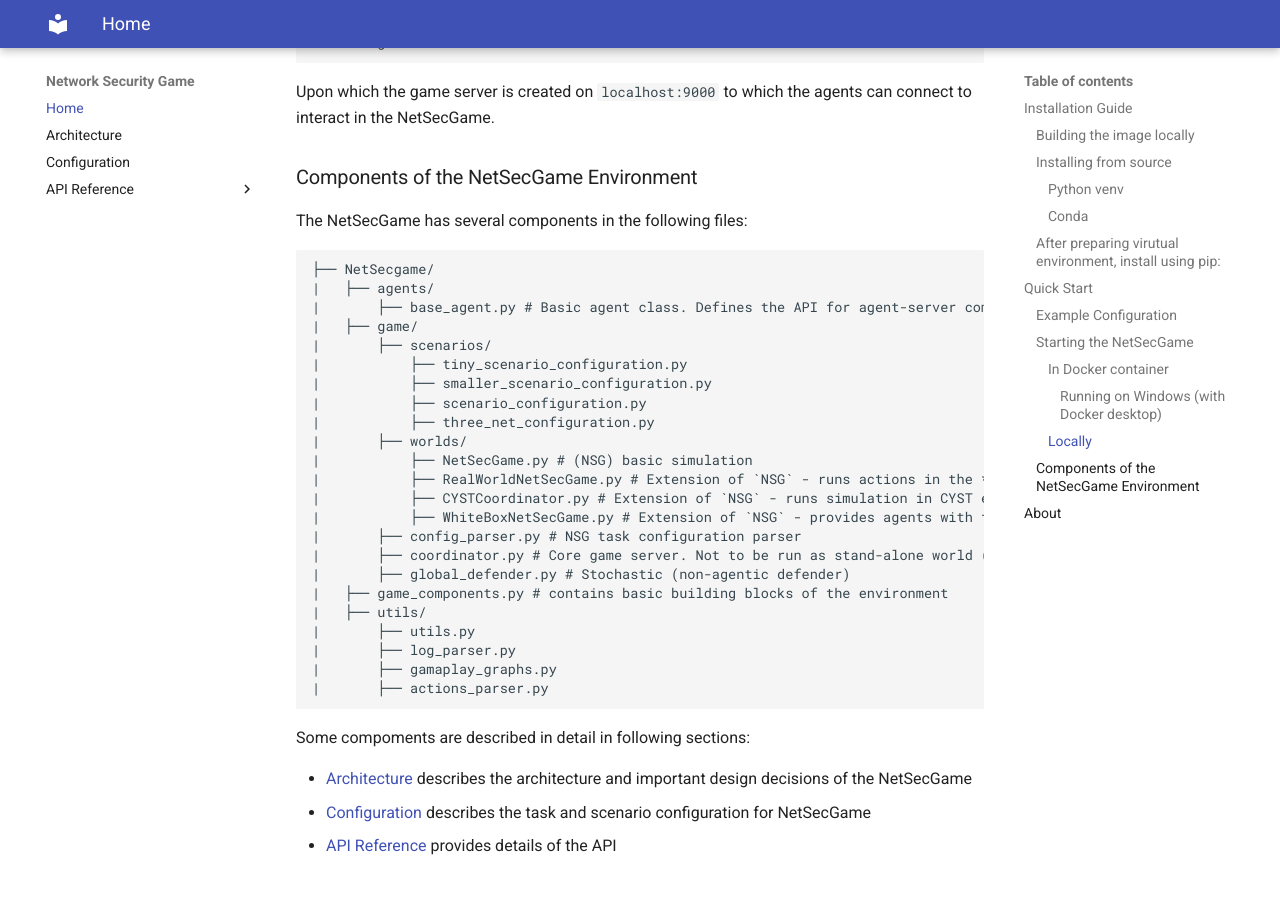
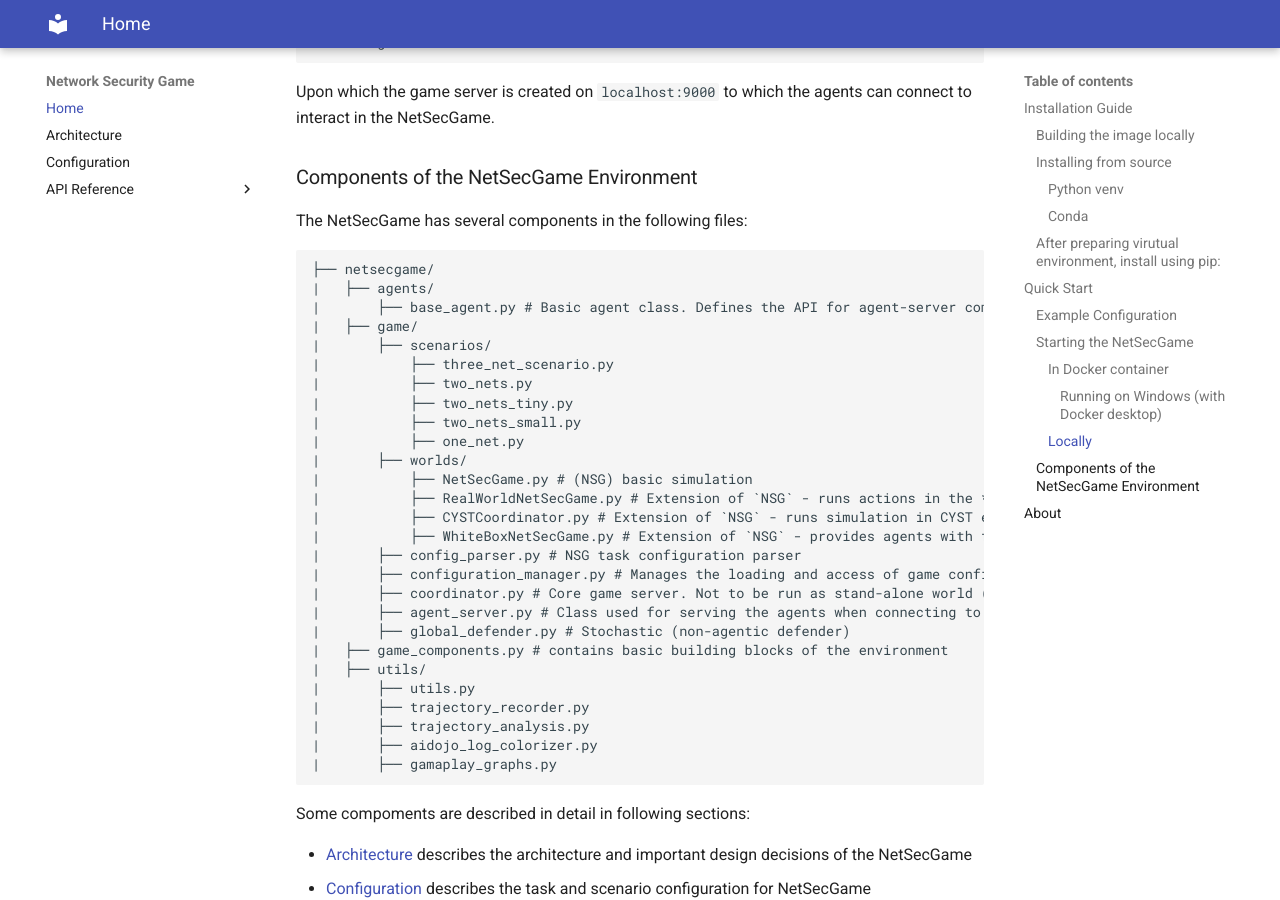
Before and after one commit to stratosphereips/NetSecGame, an MkDocs documentation site: the page built from docs/index.md, in a window 1280 px wide and 900 px high, scrolled down 3661 px. Built offline with MkDocs 1.6.1 and Material for MkDocs 9.7.7, drawn with Linux system fonts in a browser that asks for light colours.

Commit message:
fixed index

````diff
--- a/docs/index.md
+++ b/docs/index.md
@@ -147,29 +147,33 @@ Upon which the game server is created on `localhost:9000` to which the agents ca
 ### Components of the NetSecGame Environment
 The NetSecGame has several components in the following files:
 ```
-├── NetSecgame/
+├── netsecgame/
 |	├── agents/
 |		├── base_agent.py # Basic agent class. Defines the API for agent-server communication
 |	├── game/
 |		├── scenarios/
-|		    ├── tiny_scenario_configuration.py
-|		    ├── smaller_scenario_configuration.py
-|		    ├── scenario_configuration.py
-|		    ├── three_net_configuration.py
+|		    ├── three_net_scenario.py
+|		    ├── two_nets.py
+|		    ├── two_nets_tiny.py
+|		    ├── two_nets_small.py
+|		    ├── one_net.py
 |		├── worlds/
 |   		├── NetSecGame.py # (NSG) basic simulation
 |   		├── RealWorldNetSecGame.py # Extension of `NSG` - runs actions in the *network of the host computer*
 |   		├── CYSTCoordinator.py # Extension of `NSG` - runs simulation in CYST engine.
 |   		├── WhiteBoxNetSecGame.py # Extension of `NSG` - provides agents with full list of actions upon registration.
 |		├── config_parser.py # NSG task configuration parser
+|		├── configuration_manager.py # Manages the loading and access of game configuration.
 |		├── coordinator.py # Core game server. Not to be run as stand-alone world (see worlds/)
+|		├── agent_server.py # Class used for serving the agents when connecting to the game run by the GameCoordinator.
 |	    ├── global_defender.py # Stochastic (non-agentic defender)
 |	├── game_components.py # contains basic building blocks of the environment
 |	├── utils/
 |		├── utils.py
-|		├── log_parser.py
+|		├── trajectory_recorder.py
+|		├── trajectory_analysis.py
+|		├── aidojo_log_colorizer.py
 |		├── gamaplay_graphs.py
-|		├── actions_parser.py
 ```
 Some compoments are described in detail in following sections:
 
````
